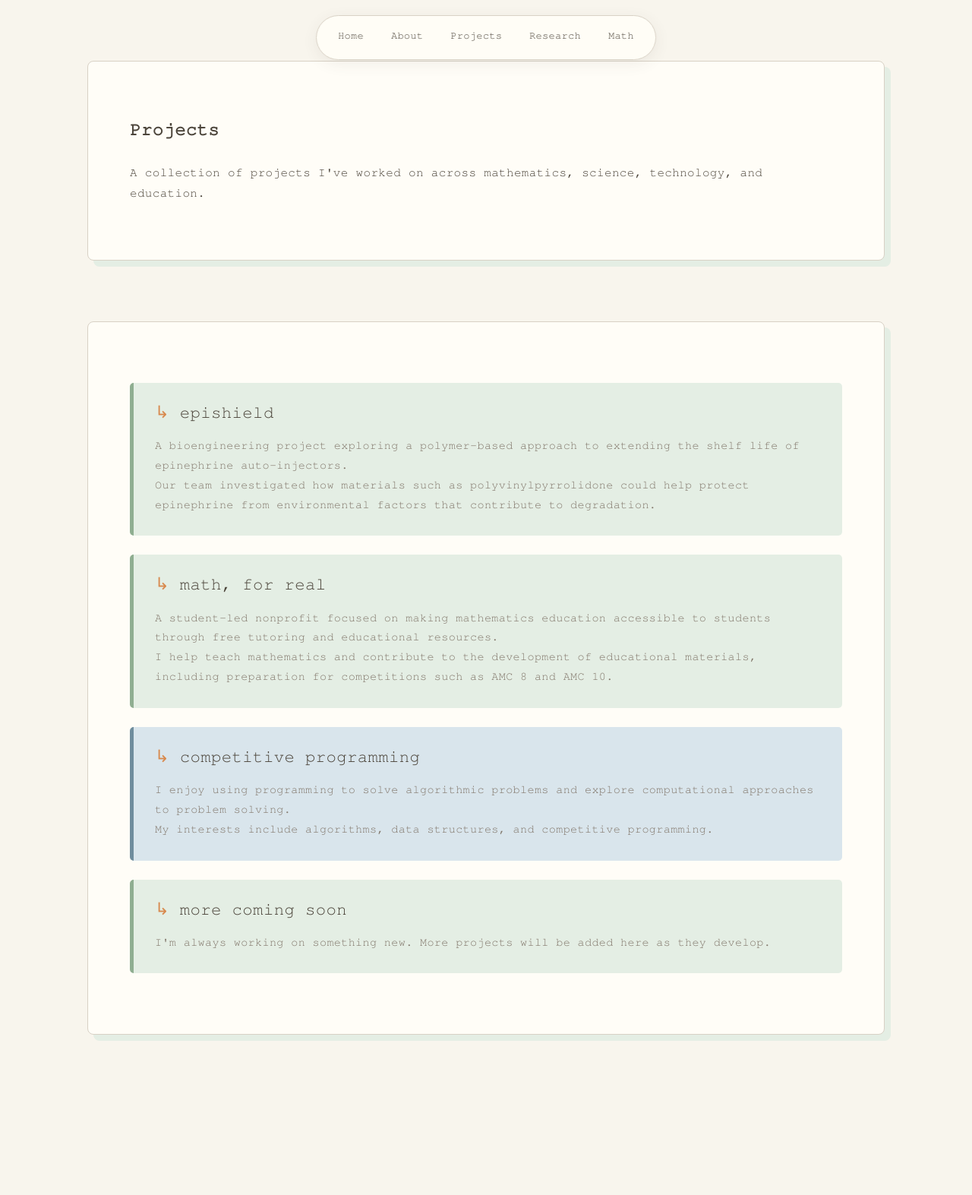
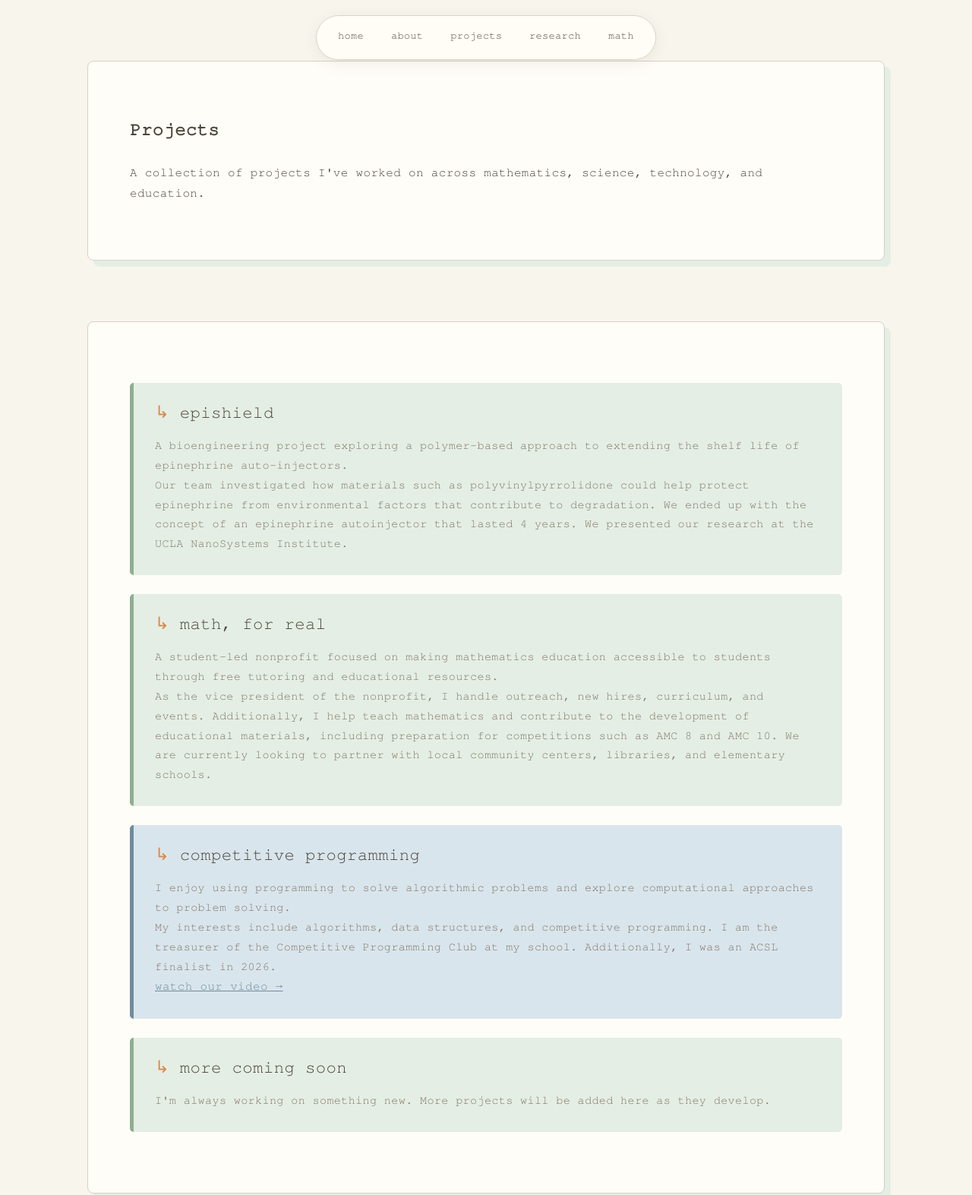
Before and after one commit to aditikumar-hello/aditi-website, a plain HTML site: page projects.html in a window 1280 px wide. Shown: the top 1573 px of the page at 76% size. Before the commit the page ends 1542 px from the top, so only its background shows below. Drawn offline with Linux system fonts and the light colour scheme.

Commit message:
fixed nav bar and added Nanovation yt link

```diff
--- a/projects.html
+++ b/projects.html
@@ -17,13 +17,13 @@
 
 <body>
 
-<nav>
-    <a href="index.html">Home</a>
-    <a href="about.html">About</a>
-    <a href="projects.html">Projects</a>
-    <a href="research.html">Research</a>
-    <a href="math.html">Math</a>
-</nav>
+    <nav>
+        <a href="index.html">home</a>
+        <a href="about.html">about</a>
+        <a href="projects.html">projects</a>
+        <a href="research.html">research</a>
+        <a href="math.html">math</a>
+    </nav>
 
 <main class="page">
 
@@ -52,7 +52,9 @@
                 Our team investigated how materials such as
                 polyvinylpyrrolidone could help protect epinephrine
                 from environmental factors that contribute to
-                degradation.
+                degradation. We ended up with the concept of an epinephrine
+                autoinjector that lasted 4 years. We presented our
+                research at the UCLA NanoSystems Institute.
             </p>
         </div>
 
@@ -67,10 +69,13 @@
             </p>
 
             <p>
-                I help teach mathematics and contribute to the
+                As the vice president of the nonprofit, I handle
+                outreach, new hires, curriculum, and events.
+                Additionally, I help teach mathematics and contribute to the
                 development of educational materials, including
                 preparation for competitions such as AMC 8 and
-                AMC 10.
+                AMC 10. We are currently looking to partner with local
+                community centers, libraries, and elementary schools.
             </p>
         </div>
 
@@ -86,8 +91,15 @@
 
             <p>
                 My interests include algorithms, data structures,
-                and competitive programming.
+                and competitive programming. I am the treasurer
+                of the Competitive Programming Club at my school.
+                Additionally, I was an ACSL finalist in 2026.
             </p>
+
+            <a href="https://www.google.com/imgres?q=nanovation%20epishield&imgurl=https%3A%2F%2Fi.ytimg.com%2Fvi%2F4C4Lc9_oceU%2Fmaxresdefault.jpg&imgrefurl=https%3A%2F%2Fwww.youtube.com%2Fwatch%3Fv%3D4C4Lc9_oceU&docid=YFvBgU88jithzM&tbnid=ruxfevzO2THVaM&vet=12ahUKEwiu4bi1ld2WAxUFCjQIHb-mFosQnPAOegQIPRAA..i&w=1280&h=720&hcb=2&itg=1&ved=2ahUKEwiu4bi1ld2WAxUFCjQIHb-mFosQnPAOegQIPRAA" target="_blank">
+                watch our video →
+            </a>
+
         </div>
 
 
--- a/style.css
+++ b/style.css
@@ -531,4 +531,18 @@ a:hover {
     .project {
         padding: 20px;
     }
+    .project a {
+        display: inline-block;
+        margin-top: 15px;
+        color: var(--blue-dark);
+        text-decoration: none;
+        font-size: 0.9rem;
+        border-bottom: 1px solid var(--blue-dark);
+        transition: color 0.2s ease, border-color 0.2s ease;
+    }
+
+    .project a:hover {
+        color: var(--orange);
+        border-color: var(--orange);
+    }
 }
```
Also changed, not shown: about.html (+8 -9 lines), math.html (+7 -7 lines), research.html (+10 -8 lines).
